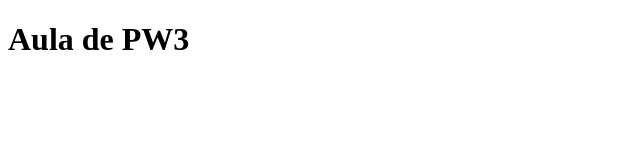
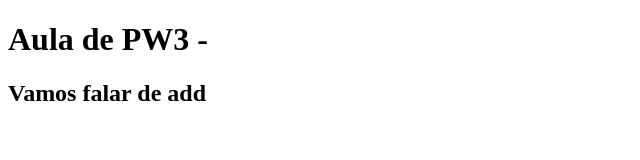
Before and after one commit to Caetanocc/pw3aula15, a plain HTML site: page index.html in a window 1280 px wide. Shown: the whole page, without its empty margins (0-640 px from the left). Drawn offline with Linux system fonts and the light colour scheme.

Commit message:
exemplos de add

```diff
--- a/index.html
+++ b/index.html
@@ -8,7 +8,8 @@
 </head>
 <body>
 
-    <h1> Aula de PW3  </h1>
+    <h1> Aula de PW3  - </h1>
+    <h2> Vamos falar de add </h2>
 
 </body>
 
```
